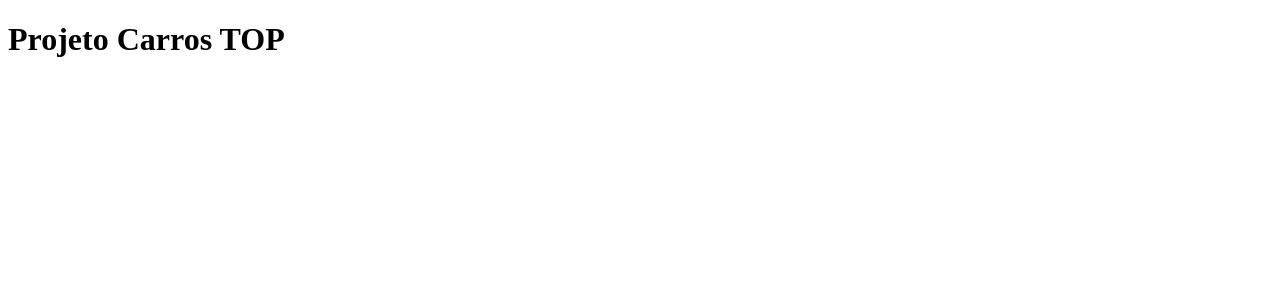
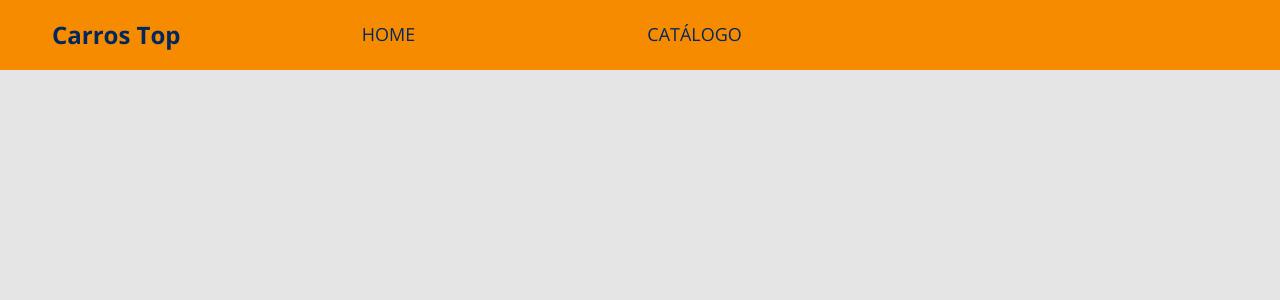
Before and after one commit to DiSousaDev/carros-top, a React (Vite) app: page / in a window 1280 px wide. Shown: the top 300 px of the page. Built offline with nearby package versions, Linux system fonts and the light colour scheme.

Commit message:
Crate navbar

```diff
--- a/package.json
+++ b/package.json
@@ -10,7 +10,6 @@
   },
   "dependencies": {
     "bootstrap": "^5.2.0",
-    "node-sass": "^7.0.1",
     "react": "^18.2.0",
     "react-dom": "^18.2.0"
   },
@@ -18,6 +17,7 @@
     "@types/react": "^18.0.15",
     "@types/react-dom": "^18.0.6",
     "@vitejs/plugin-react": "^2.0.0",
+    "sass": "^1.54.3",
     "typescript": "^4.6.4",
     "vite": "^3.0.0"
   }
--- a/src/App.css
+++ b/src/App.css
@@ -0,0 +1,21 @@
+@import url('https://fonts.googleapis.com/css2?family=Open+Sans:wght@400;700&family=Roboto:wght@300;400;700&display=swap');
+
+* {
+  font-family: 'Open Sans', sans-serif;
+}
+
+h1,h2,h3,h4,h5,h6 {
+  font-weight: 700;
+  margin-bottom: 0;
+}
+
+a, a:hover {
+  text-decoration: none;
+  color: unset;
+}
+
+.base-card {
+  background-color: #fff;
+  border-radius: 10px;
+  box-shadow: 0px 4px 20px rgba(0, 0, 0, 0.25);
+}
--- a/src/App.tsx
+++ b/src/App.tsx
@@ -1,10 +1,10 @@
-import { useState } from 'react'
-import reactLogo from './assets/react.svg'
+import './assets/styles/custom.scss'
 import './App.css'
+import Navbar from './Navbar'
 
 function App() {
   return (
-    <h1>Projeto Carros TOP</h1>
+    <Navbar />
   )
 }
 
--- /dev/null
+++ b/src/Navbar/index.tsx
@@ -0,0 +1,37 @@
+import './styles.css';
+import 'bootstrap/js/src/collapse.js';
+
+const Navbar = () => {
+    return (
+        <nav className='bg-primary navbar navbar-expand-md main-nav'>
+            <div className='container-fluid'>
+                <a href="link" className='nav-logo-text'>
+                    <h4>Carros Top</h4>
+                </a>
+                <button
+                    className='navbar-toggler navbar-btn-color'
+                    type='button'
+                    data-bs-toggle='collapse'
+                    data-bs-target='#ct-navbar'
+                    aria-controls='ct-navbar'
+                    aria-expanded='false'
+                    aria-label='Toggle navigation'
+                >
+                    <span className='navbar-toggler-icon'></span>
+                </button>
+                <div className='collapse navbar-collapse' id='ct-navbar'>
+                    <ul className='navbar-nav offset-md-2 main-menu'>
+                        <li>
+                            <a href="link">HOME</a>
+                        </li>
+                        <li>
+                            <a href="link">CATÁLOGO</a>
+                        </li>
+                    </ul>
+                </div>
+            </div>
+        </nav>
+    );
+}
+
+export default Navbar
--- /dev/null
+++ b/src/Navbar/styles.css
@@ -0,0 +1,42 @@
+.main-nav {
+    min-height: 70px;
+    padding-left: 40px;
+}
+
+.nav-logo-text {
+    color: #00285F;
+}
+
+.nav-logo-text :hover {
+    color: #00285F;
+}
+
+.main-menu {
+    display: flex;
+    font-size: 18px;
+    width: 380px;
+    justify-content: space-between;
+    color: #00285F;
+
+}
+
+.main-menu a {
+    color: #00285F;
+
+}
+
+.main-menu a :hover {
+    color: #00285F
+}
+
+.main-menu a.active {
+    color: #00285F
+}
+
+.navbar-btn-color {
+    border: 0px;
+}
+
+.navbar-toggler-icon {
+    background-image: url(../assets/images/menu-item.svg);
+}
```
Also changed, not shown: src/assets/images/menu-item.svg (added), 1 other file (tests, documents, lock files or other folders).
